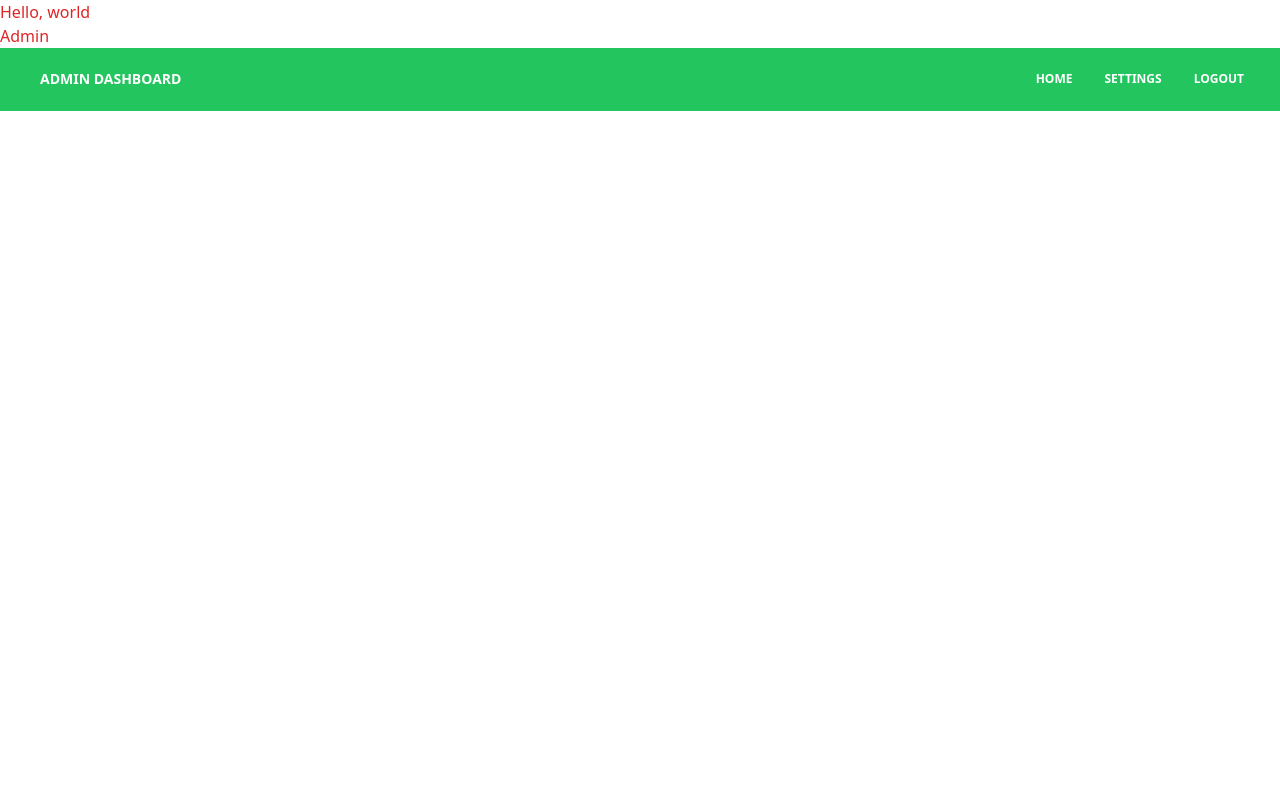
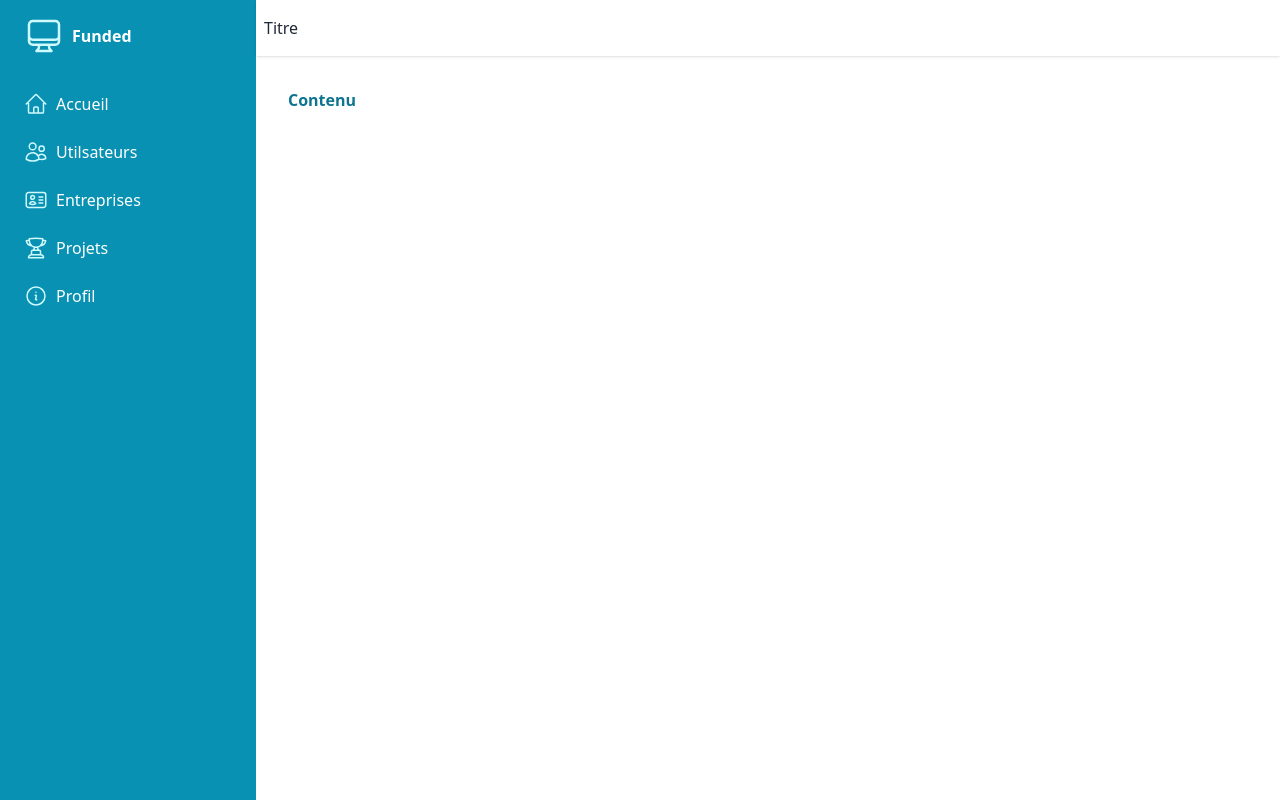
Before and after one commit to iw4-stellar/esgi-challenge-2023, a Vue app in the folder pwa/: page /admin in a window 1280 px wide. Built offline with nearby package versions, Linux system fonts and the light colour scheme.

Commit message:
Add sidebar menu admin

```diff
--- a/pwa/src/App.vue
+++ b/pwa/src/App.vue
@@ -2,7 +2,6 @@
 
 <template>
   <div class="app">
-    <p class="text-red-600">Hello, world</p>
     <router-view></router-view>
   </div>
 </template>
--- /dev/null
+++ b/pwa/src/components/admin/Sidebar.vue
@@ -0,0 +1,71 @@
+<template>
+    <div class="relative flex min-h-screen">
+        <div class="bg-cyan-600 text-cyan-100 w-64 space-y-6 px-2 py-4">
+            <a href="" class="flex items-center space-x-2 px-4">
+                <svg xmlns="http://www.w3.org/2000/svg" fill="none" viewBox="0 0 24 24" stroke-width="1.5"
+                    stroke="currentColor" class="w-10 h-10">
+                    <path stroke-linecap="round" stroke-linejoin="round"
+                        d="M9 17.25v1.007a3 3 0 01-.879 2.122L7.5 21h9l-.621-.621A3 3 0 0115 18.257V17.25m6-12V15a2.25 2.25 0 01-2.25 2.25H5.25A2.25 2.25 0 013 15V5.25m18 0A2.25 2.25 0 0018.75 3H5.25A2.25 2.25 0 003 5.25m18 0V12a2.25 2.25 0 01-2.25 2.25H5.25A2.25 2.25 0 013 12V5.25" />
+                </svg><span class="ext-2xl font-extrabold text-white">Funded</span>
+            </a>
+            <nav>
+                <a href="#" class="group flex items-center space-x-2 py-3 px-4 hover:bg-cyan-700 rounded hover:text-cyan-300 transition duration-200">
+                    <svg xmlns="http://www.w3.org/2000/svg" fill="none" viewBox="0 0 24 24" stroke-width="1.5"
+                        stroke="currentColor" class="w-6 h-6">
+                        <path stroke-linecap="round" stroke-linejoin="round"
+                            d="M2.25 12l8.954-8.955c.44-.439 1.152-.439 1.591 0L21.75 12M4.5 9.75v10.125c0 .621.504 1.125 1.125 1.125H9.75v-4.875c0-.621.504-1.125 1.125-1.125h2.25c.621 0 1.125.504 1.125 1.125V21h4.125c.621 0 1.125-.504 1.125-1.125V9.75M8.25 21h8.25" />
+                    </svg><span class="text-white group-hover:text-cyan-300">Accueil</span>
+                </a>
+                <a href="#" class="group flex items-center space-x-2 py-3 px-4 hover:bg-cyan-700 rounded hover:text-cyan-300">
+                    <svg xmlns="http://www.w3.org/2000/svg" fill="none" viewBox="0 0 24 24" stroke-width="1.5"
+                        stroke="currentColor" class="w-6 h-6">
+                        <path stroke-linecap="round" stroke-linejoin="round"
+                            d="M15 19.128a9.38 9.38 0 002.625.372 9.337 9.337 0 004.121-.952 4.125 4.125 0 00-7.533-2.493M15 19.128v-.003c0-1.113-.285-2.16-.786-3.07M15 19.128v.106A12.318 12.318 0 018.624 21c-2.331 0-4.512-.645-6.374-1.766l-.001-.109a6.375 6.375 0 0111.964-3.07M12 6.375a3.375 3.375 0 11-6.75 0 3.375 3.375 0 016.75 0zm8.25 2.25a2.625 2.625 0 11-5.25 0 2.625 2.625 0 015.25 0z" />
+                    </svg><span class="text-white group-hover:text-cyan-300">Utilsateurs</span>
+
+                </a>
+                <a href="#" class="flex items-center space-x-2 py-3 px-4 hover:bg-cyan-700 rounded hover:text-cyan-300">
+                    <svg xmlns="http://www.w3.org/2000/svg" fill="none" viewBox="0 0 24 24" stroke-width="1.5"
+                        stroke="currentColor" class="w-6 h-6">
+                        <path stroke-linecap="round" stroke-linejoin="round"
+                            d="M15 9h3.75M15 12h3.75M15 15h3.75M4.5 19.5h15a2.25 2.25 0 002.25-2.25V6.75A2.25 2.25 0 0019.5 4.5h-15a2.25 2.25 0 00-2.25 2.25v10.5A2.25 2.25 0 004.5 19.5zm6-10.125a1.875 1.875 0 11-3.75 0 1.875 1.875 0 013.75 0zm1.294 6.336a6.721 6.721 0 01-3.17.789 6.721 6.721 0 01-3.168-.789 3.376 3.376 0 016.338 0z" />
+                    </svg><span class="text-white">Entreprises</span>
+
+                </a>
+                <a href="#" class="flex items-center space-x-2 py-3 px-4 hover:bg-cyan-700 rounded hover:text-cyan-300">
+                    <svg xmlns="http://www.w3.org/2000/svg" fill="none" viewBox="0 0 24 24" stroke-width="1.5"
+                        stroke="currentColor" class="w-6 h-6">
+                        <path stroke-linecap="round" stroke-linejoin="round"
+                            d="M16.5 18.75h-9m9 0a3 3 0 013 3h-15a3 3 0 013-3m9 0v-3.375c0-.621-.503-1.125-1.125-1.125h-.871M7.5 18.75v-3.375c0-.621.504-1.125 1.125-1.125h.872m5.007 0H9.497m5.007 0a7.454 7.454 0 01-.982-3.172M9.497 14.25a7.454 7.454 0 00.981-3.172M5.25 4.236c-.982.143-1.954.317-2.916.52A6.003 6.003 0 007.73 9.728M5.25 4.236V4.5c0 2.108.966 3.99 2.48 5.228M5.25 4.236V2.721C7.456 2.41 9.71 2.25 12 2.25c2.291 0 4.545.16 6.75.47v1.516M7.73 9.728a6.726 6.726 0 002.748 1.35m8.272-6.842V4.5c0 2.108-.966 3.99-2.48 5.228m2.48-5.492a46.32 46.32 0 012.916.52 6.003 6.003 0 01-5.395 4.972m0 0a6.726 6.726 0 01-2.749 1.35m0 0a6.772 6.772 0 01-3.044 0" />
+                    </svg>
+                    <span class="text-white">Projets</span>
+
+                </a>
+                <a href="#" class="flex items-center space-x-2 py-3 px-4 hover:bg-cyan-700 rounded hover:text-cyan-300">
+                    <svg xmlns="http://www.w3.org/2000/svg" fill="none" viewBox="0 0 24 24" stroke-width="1.5"
+                        stroke="currentColor" class="w-6 h-6">
+                        <path stroke-linecap="round" stroke-linejoin="round"
+                            d="M11.25 11.25l.041-.02a.75.75 0 011.063.852l-.708 2.836a.75.75 0 001.063.853l.041-.021M21 12a9 9 0 11-18 0 9 9 0 0118 0zm-9-3.75h.008v.008H12V8.25z" />
+                    </svg>
+
+                    <span class="text-white">Profil</span>
+
+                </a>
+            </nav>
+        </div>
+        <div class="flex-1">
+            <div class="bg-white shadow px-2 py-4">Titre</div>
+            <div class="p-8 text-cyan-700 font-extrabold">Contenu</div>
+        </div>
+    </div>
+</template>
+
+<script lang="ts">
+export default {
+
+};
+</script>
+
+<style>
+
+</style>
--- a/pwa/src/components/admin/navbar.vue
+++ b/pwa/src/components/admin/navbar.vue
@@ -5,7 +5,7 @@
       <div class="container px-4 mx-auto flex flex-wrap items-center justify-between">
         <div class="w-full relative flex justify-between lg:w-auto px-4 lg:static lg:block lg:justify-start">
           <a class="text-sm font-bold leading-relaxed inline-block mr-4 py-2 whitespace-nowrap uppercase text-white" href="#">
-            Admin Dashboard
+            Panel Admin
           </a>
           <button @click="toggleNavbar" class="text-white cursor-pointer text-xl leading-none px-3 py-1 border border-solid border-transparent rounded bg-transparent block lg:hidden outline-none focus:outline-none" type="button">
             <i class="fas fa-bars"></i>
@@ -15,17 +15,17 @@
           <ul class="flex flex-col lg:flex-row list-none ml-auto">
             <li class="nav-item">
               <a class="px-3 py-2 flex items-center text-xs uppercase font-bold leading-snug text-white hover:opacity-75" href="#">
-                <i class="fas fa-home text-lg leading-lg text-white opacity-75" /><span class="ml-2">Home</span>
+                <i class="fas fa-home text-lg leading-lg text-white opacity-75" /><span class="ml-2">Accueil</span>
               </a>
             </li>
             <li class="nav-item">
               <a class="px-3 py-2 flex items-center text-xs uppercase font-bold leading-snug text-white hover:opacity-75" href="#">
-                <i class="fas fa-cog text-lg leading-lg text-white opacity-75" /><span class="ml-2">Settings</span>
+                <i class="fas fa-cog text-lg leading-lg text-white opacity-75" /><span class="ml-2">Profil</span>
               </a>
             </li>
             <li class="nav-item">
               <a class="px-3 py-2 flex items-center text-xs uppercase font-bold leading-snug text-white hover:opacity-75" href="#">
-                <i class="fas fa-sign-out-alt text-lg leading-lg text-white opacity-75" /><span class="ml-2">Logout</span>
+                <i class="fas fa-sign-out-alt text-lg leading-lg text-white opacity-75" /><span class="ml-2">Déconnexion</span>
               </a>
             </li>
           </ul>
--- a/pwa/src/views/Admin.vue
+++ b/pwa/src/views/Admin.vue
@@ -1,17 +1,16 @@
 <template>
     <div class="app">
-        <p class="text-red-600">Admin</p>
-        <AdminNavBar></AdminNavBar>
+        <AdminSideBar></AdminSideBar>
         <router-view></router-view>
     </div>
 </template>
 
 <script lang="ts">
-import  AdminNavBar  from '../components/admin/navbar.vue'
+import  AdminSideBar from '../components/admin/Sidebar.vue'
 export default {
     name: 'Admin',
     components: {
-        AdminNavBar
+        AdminSideBar
     }
 }
 </script>
```
